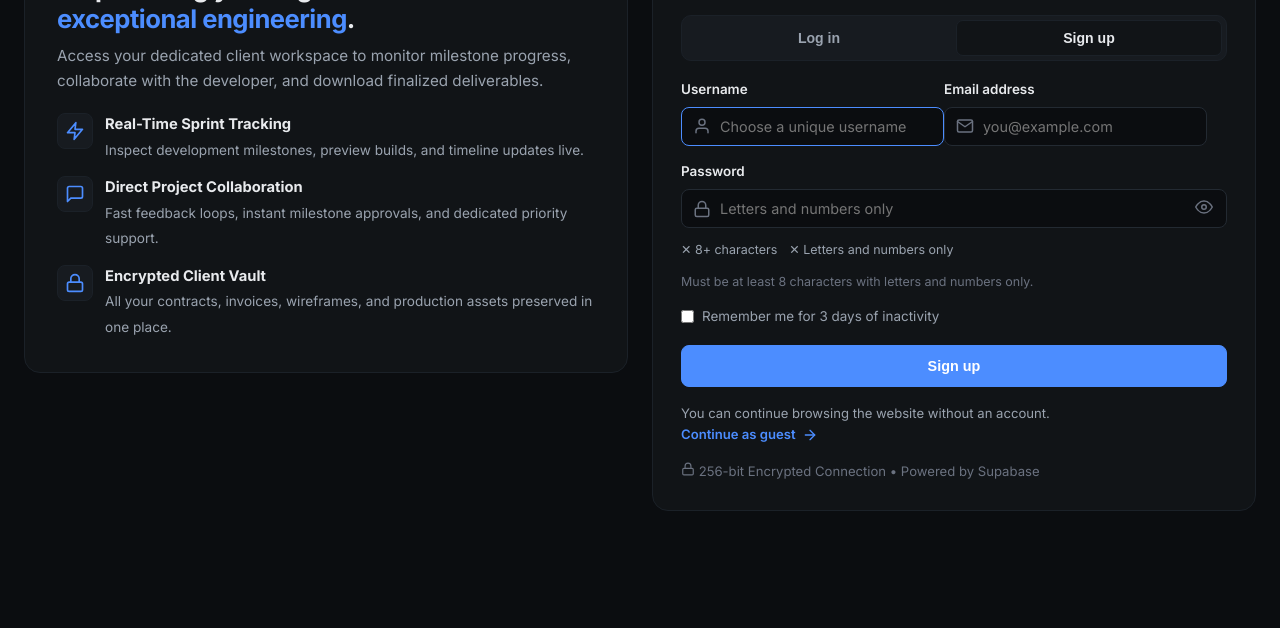
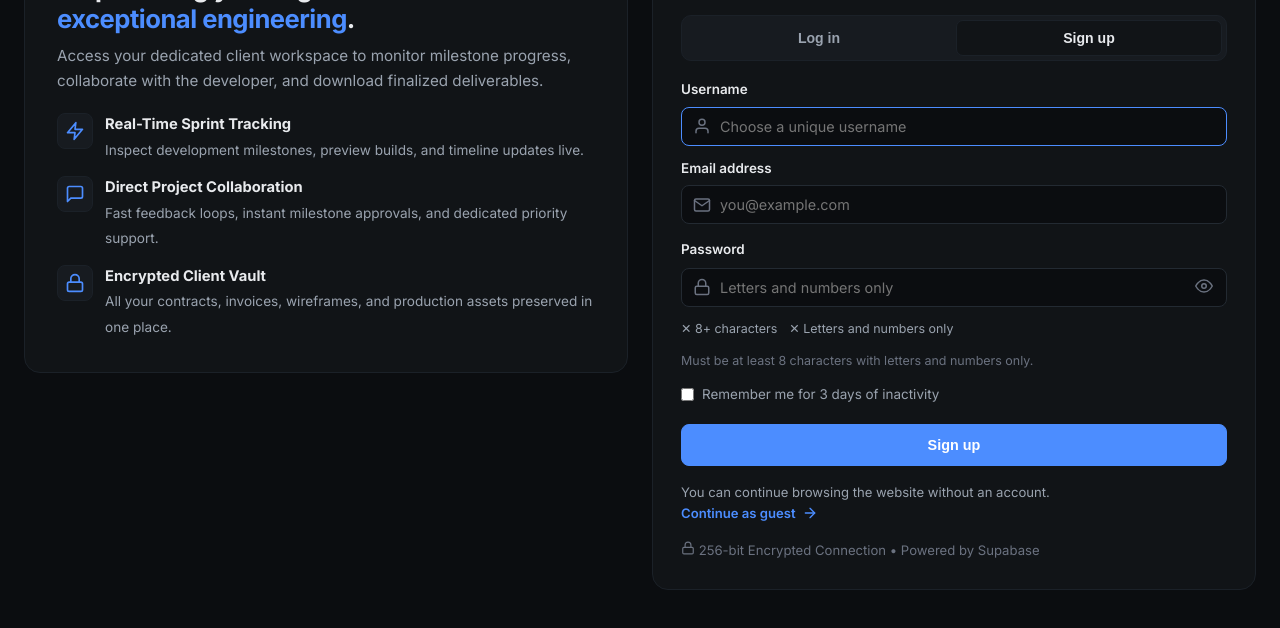
Before and after one commit to devilseyedevloper/devilseyedevloper.github.io, a website: page public/auth.html in a window 1280 px wide. Both pictures are taken after a click on the tab "Sign up". Shown: the part 232-860 px from the top of the page. Before the commit the page ends 807 px from the top, so only its background shows below. Drawn offline with nearby package versions, Linux system fonts and the light colour scheme; no server answers.

Commit message:
Match auth identifier field sizing
Co-authored-by: Copilot <223556219+Copilot@users.noreply.github.com>

```diff
--- a/public/auth.html
+++ b/public/auth.html
@@ -7,7 +7,7 @@
   <title>Client Portal — Log In or Sign Up | Singh Web Creations</title>
   <link rel="icon" href="favicon.svg" type="image/svg+xml">
   <link rel="apple-touch-icon" href="favicon.svg">
-  <link rel="stylesheet" href="css/style.css?v=20261010.2">
+  <link rel="stylesheet" href="css/style.css?v=20261010.6">
   <link rel="preconnect" href="https://fonts.googleapis.com">
   <link rel="preconnect" href="https://fonts.gstatic.com" crossorigin>
   <link href="https://fonts.googleapis.com/css2?family=Inter:wght@300;400;500;600;700;800&display=swap" rel="stylesheet">
--- a/public/css/style.css
+++ b/public/css/style.css
@@ -487,7 +487,11 @@ textarea { resize: vertical; min-height: 120px; }
 .auth-field-group label { font-size: 0.84rem; font-weight: 600; }
 .auth-input-wrapper { position: relative; display: flex; align-items: center; }
 .auth-field-icon { position: absolute; left: 12px; color: var(--faint); pointer-events: none; }
-.auth-input-wrapper input { padding-left: 38px; }
+.auth-input-wrapper { width: 100%; min-width: 0; }
+.auth-input-wrapper input { flex: 1 1 0; width: 100%; min-width: 0; padding-left: 38px; }
+#authLoginField { width: 100%; flex-direction: column; align-items: stretch; }
+#authSignupFields { width: 100%; flex-direction: column; align-items: stretch; }
+#authSignupFields > .auth-field-group { width: 100%; min-width: 0; }
 .password-toggle-btn { position: absolute; right: 8px; background: none; border: none; color: var(--faint); cursor: pointer; padding: 6px; }
 .auth-hint { font-size: 0.78rem; color: var(--faint); }
 .auth-options-row { margin: 12px 0; font-size: 0.84rem; color: var(--muted); }
```
